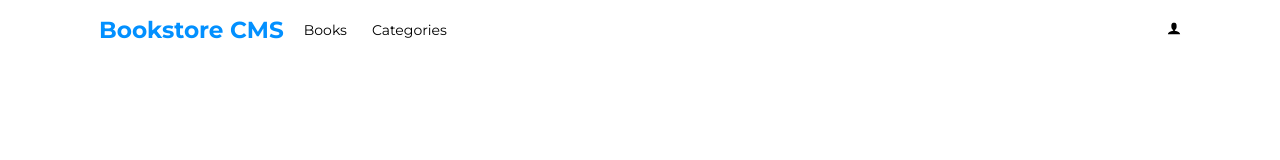
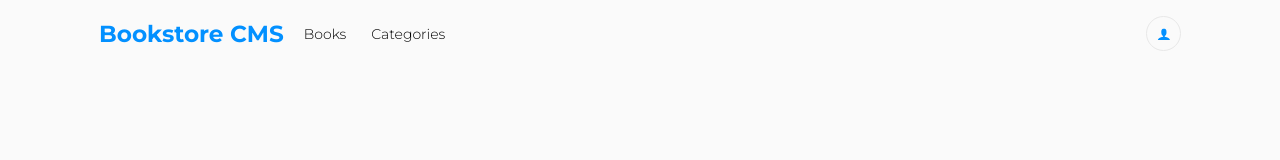
Before and after one commit to andersonlebon/BookStore, a React (Create React App) app: page / in a window 1280 px wide. Shown: the top 160 px of the page. Built offline with nearby package versions, Linux system fonts and the light colour scheme.

Commit message:
Take colors from zeplin

```diff
--- a/src/components/header.jsx
+++ b/src/components/header.jsx
@@ -21,7 +21,7 @@ class Header extends Component {
               <Link to="/categories">Categories</Link>
             </li>
           </ul>
-          <div className="user l-auto">
+          <div className="user flex flex-center-all l-auto">
             <ImUser />
           </div>
         </nav>
--- a/src/sass/App.css
+++ b/src/sass/App.css
@@ -12,6 +12,15 @@ header h1 {
 header ul {
   margin: 0 20px;
   gap: 25px;
+}
+
+header .user {
+  border: solid 1px #e8e8e8;
+  padding: 0.6rem;
+  border-radius: 50%;
+  width: 35px;
+  height: 35px;
+  color: #0290ff;
 }
 
 .book-item {
@@ -47,6 +56,9 @@ header ul {
 body {
   font-size: 14px;
   font-family: 'Montserrat', sans-serif;
+  color: #121212;
+  font-weight: 300;
+  background-color: #fafafa;
 }
 
 .flex {
--- a/src/sass/App.scss
+++ b/src/sass/App.scss
@@ -1,5 +1,10 @@
+@import url('https://fonts.googleapis.com/css2?family=Montserrat:ital,wght@0,100;0,200;0,300;0,400;0,500;0,600;0,700;0,800;0,900;1,100;1,200;1,300;1,400;1,500;1,600;1,700;1,800;1,900&display=swap');
+$primary-color: #0290ff;
+$secondary-color: #121212;
+$smal-color: #292929fb;
+$background-color: #fafafa;
+
 @import './navbar';
-@import url('https://fonts.googleapis.com/css2?family=Montserrat:ital,wght@0,100;0,200;0,300;0,400;0,500;0,600;0,700;0,800;0,900;1,100;1,200;1,300;1,400;1,500;1,600;1,700;1,800;1,900&display=swap');
 
 .book-item {
   display: flex;
@@ -30,6 +35,9 @@
 body {
   font-size: 14px;
   font-family: 'Montserrat', sans-serif;
+  color: $secondary-color;
+  font-weight: 300;
+  background-color: $background-color;
 }
 
 .flex {
--- a/src/sass/_navbar.scss
+++ b/src/sass/_navbar.scss
@@ -11,4 +11,13 @@ header {
     margin: 0 20px;
     gap: 25px;
   }
+
+  .user {
+    border: solid 1px #e8e8e8;
+    padding: 0.6rem;
+    border-radius: 50%;
+    width: 35px;
+    height: 35px;
+    color: $primary-color;
+  }
 }
```
Also changed, not shown: 1 other file (tests, documents, lock files or other folders).
